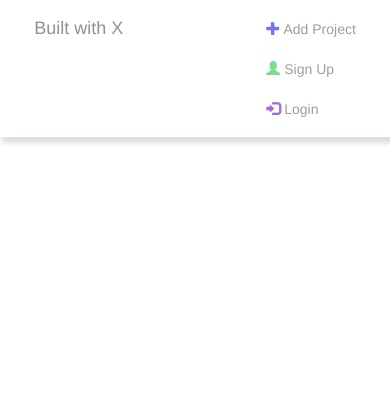
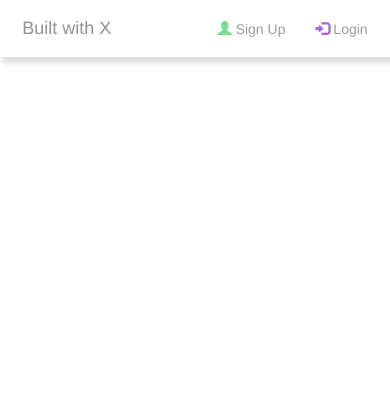
Before and after one commit to aanu1143/BuildWithX, a Django app: template templates/home.html in a window 390 px wide. Shown: the top 409 px of the page. Run offline with Django 3.2, Linux system fonts and the light colour scheme; the template is opened without the code that fills it, so the values that code supplies are empty; some libraries are stand-ins or nearby versions.

Commit message:
home mobile view

```diff
--- a/static/css/base.css
+++ b/static/css/base.css
@@ -576,7 +576,8 @@ div.createbtn {
         padding: 1px;
     }
     .nav {
-        padding-left: 110px;
+        display: flex;
+        padding-left: 85px;
     }
     .navbar-nav>li>.dropdown-menu {
         position: absolute;
@@ -593,4 +594,7 @@ div.createbtn {
         top: 41px;
         left: -10px;
     }
+    #addprojecticon {
+        display: none;
+    }
 }
```
